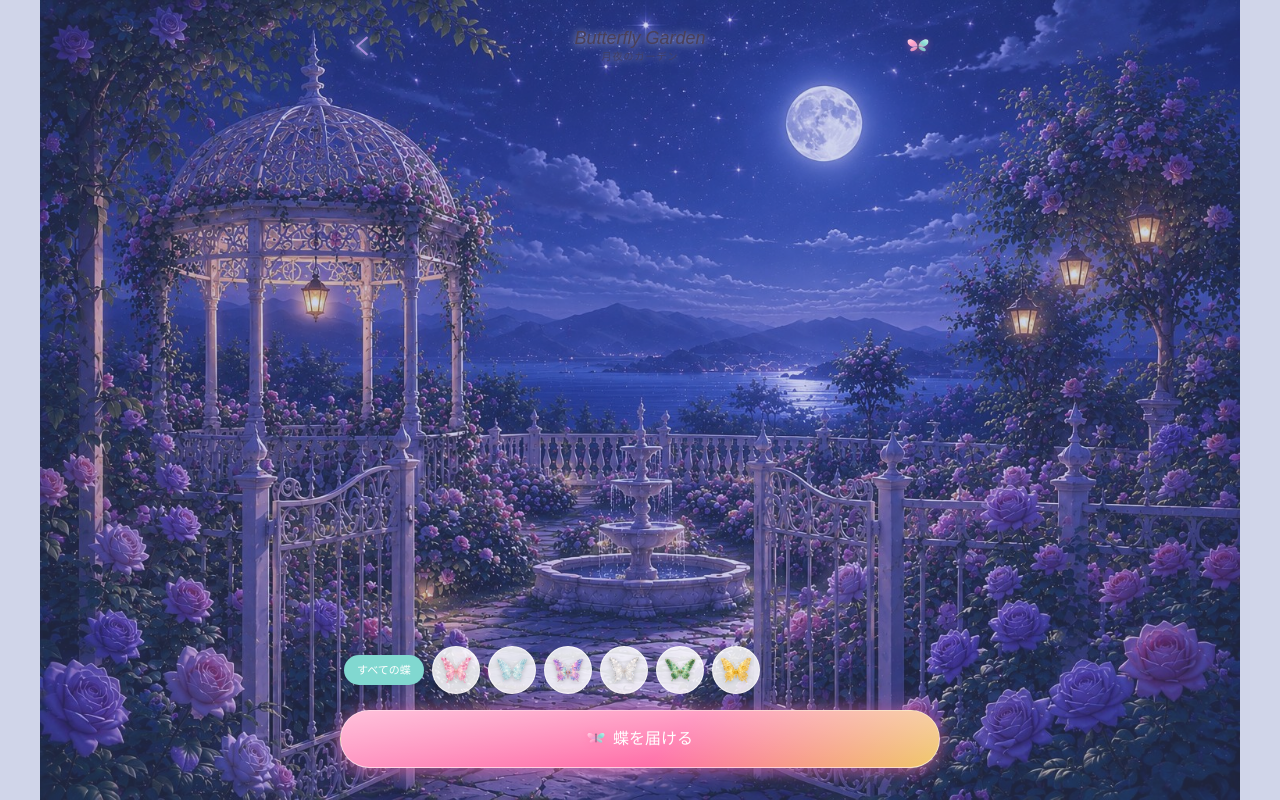
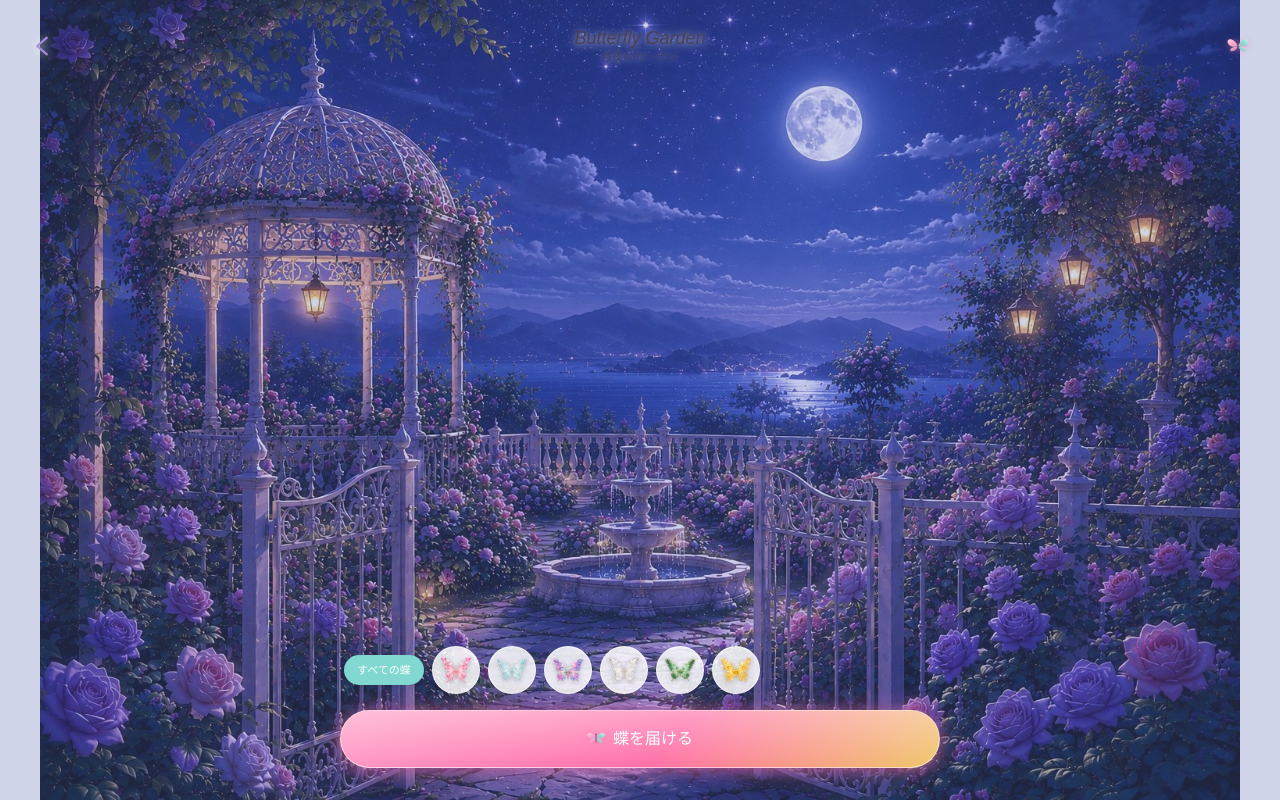
Before and after one commit to niyapop67/Butterfly-garden, a Next.js app: page /garden in a window 1280 px wide. Built offline with nearby package versions, Linux system fonts and the light colour scheme; no server answers; the database is empty; a web font is replaced by a local one.

Commit message:
garden: escape .mobile-frame on desktop (position:fixed via dedicated .page-frame-escape class, avoids specificity/order conflict with .bg-garden-page's own position:relative)

```diff
--- a/src/app/garden/page.tsx
+++ b/src/app/garden/page.tsx
@@ -47,7 +47,7 @@ export default function GardenPage() {
 
   return (
     <main
-      className="bg-garden-page relative min-h-screen overflow-hidden"
+      className="bg-garden-page page-frame-escape relative min-h-screen overflow-hidden"
       style={{
         "--time-bg-filter": time.bgFilter,
         "--time-ambient": time.ambientColor,
--- a/src/app/globals.css
+++ b/src/app/globals.css
@@ -230,6 +230,28 @@ body {
 }
 
 /*
+  2026-08-07: Garden page content (header, filter chips, CTA — the
+  background and free-flying butterflies were already full-viewport via
+  .bg-photo-layer/fixed inset:0) still sat inside .mobile-frame's ~640px
+  desktop column, so the header's back-button/submit-icon looked stranded
+  near screen-center instead of hugging the real edges. Reuses the same
+  position:fixed;inset:0 escape as .bg-photo-layer above. Written as its
+  own class (not a Tailwind md:fixed utility on the element) deliberately:
+  .bg-garden-page itself sets position:relative with no media query, and
+  since it's a hand-written rule it can land later than Tailwind's
+  generated utility layer in the compiled CSS — same specificity, later
+  source order wins, silently overriding a md:fixed utility. Defining the
+  override here, after .bg-garden-page in this same file, guarantees it
+  wins regardless of Tailwind's own internal ordering.
+*/
+@media (min-width: 768px) {
+  .bg-garden-page.page-frame-escape {
+    position: fixed;
+    inset: 0;
+  }
+}
+
+/*
   2026-07-06: removed for the Garden page specifically — this whitish wash
   was read as an unwanted "filter" dulling the photo (user feedback: 薄い
   フィルターみたいなのは取れない？). Header text (Butterfly Garden / time
```
